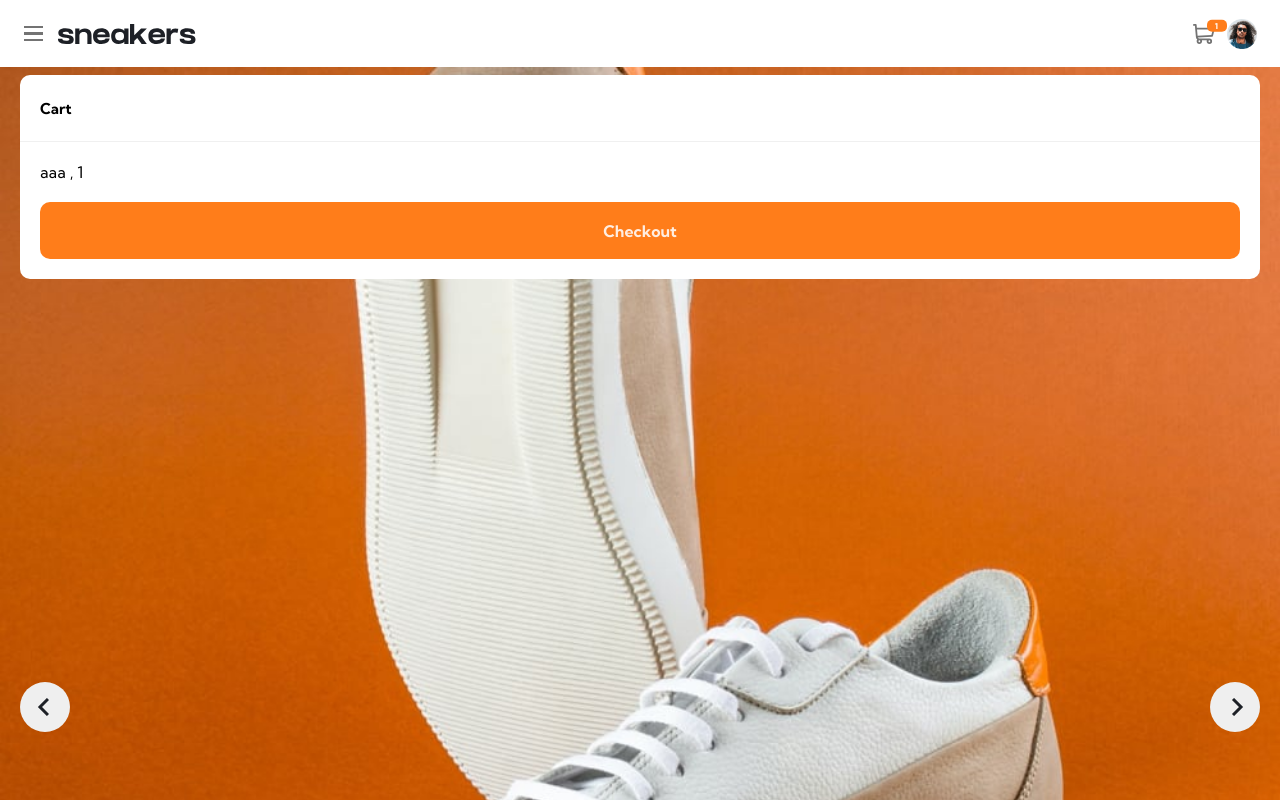
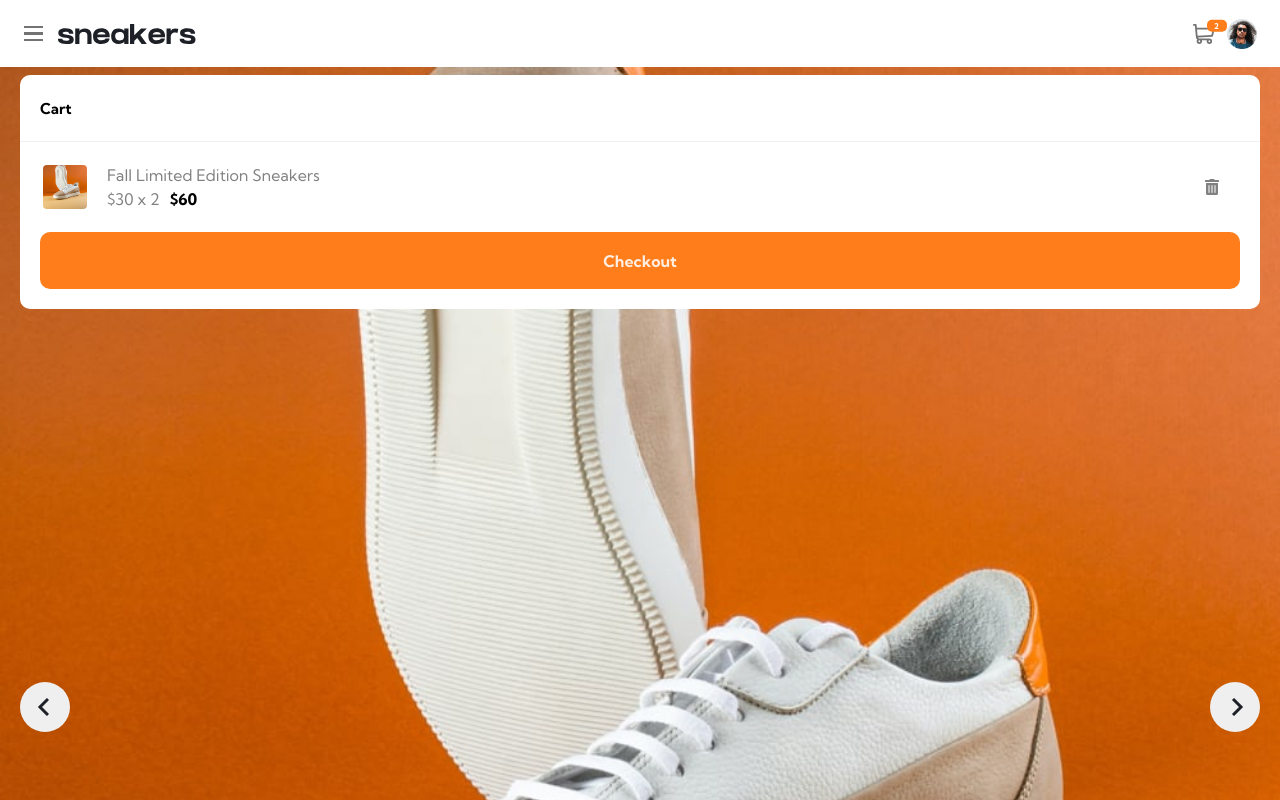
Before and after one commit to DawidOlszewski/e-commerce-product-page, a React (Create React App) app: page / in a window 1280 px wide. Shown: the top 800 px of the page. Built offline with nearby package versions, Linux system fonts and the light colour scheme.

Commit message:
whole logic added

```diff
--- /dev/null
+++ b/src/Helpers/CartHelper.js
@@ -0,0 +1,40 @@
+import { useState } from 'react';
+// import CartMultiSet from 'Helpers/CartMultiSet';
+
+const useCart = () => {
+  const [cartItems, setCartItems] = useState([
+    {
+      title: 'Fall Limited Edition Sneakers',
+      amount: 2,
+      cost: 30,
+      image: 'img',
+    },
+  ]);
+  console.log(cartItems);
+
+  const addCartItem = (
+    newItemTitle = 'Fall Limited Edition Sneakers',
+    quantity = 1
+  ) => {
+    setCartItems((cItems) => {
+      // if (newItemTitle !== cItems[0].title) throw new Error();
+
+      let newCItems = [...cItems];
+      newCItems[0].amount = quantity + Number(cItems[0].amount);
+      return newCItems;
+    });
+  };
+
+  const deleteCartItem = (newItemTitle = 'Fall Limited Edition Sneakers') => {
+    setCartItems((cartItems) => {
+      let newCI = [...cartItems];
+      newCI[0].amount = 0;
+      console.log(newCI);
+      return newCI;
+    });
+  };
+
+  return [addCartItem, deleteCartItem, cartItems];
+};
+
+export default useCart;
--- /dev/null
+++ b/src/Helpers/CartMultiSet.js
@@ -0,0 +1,30 @@
+class CartMultiSet {
+  #cartItems = [];
+  constructor(cartItems) {
+    this.#cartItems = cartItems;
+  }
+
+  addItem(newCartItem) {
+    for (const cartItemIndex in this.#cartItems) {
+      if (newCartItem.title === this.#cartItems[cartItemIndex].title) {
+        this.#cartItems[cartItemIndex].amount += newCartItem.amount;
+        return;
+      }
+    }
+    this.#cartItems.push(newCartItem);
+  }
+
+  get cartItems() {
+    return { ...this.#cartItems };
+  }
+
+  deleteItem(title) {
+    for (const cartItemIndex in this.#cartItems) {
+      if (title === this.#cartItems[cartItemIndex].title) {
+        this.#cartItems.splice(cartItemIndex, 1);
+      }
+    }
+  }
+}
+
+export default CartMultiSet;
--- a/src/Molecules/AddToCartForm/AddToCartForm.js
+++ b/src/Molecules/AddToCartForm/AddToCartForm.js
@@ -54,18 +54,19 @@ function reducer(state, action) {
 
 const AddToCartForm = () => {
   const [formState, dispatch] = useReducer(reducer, { ...initialState });
-  const { setCartArray } = useContext(CartContext);
+  const { addCartItem } = useContext(CartContext);
   return (
     <>
       <QuantityInput dispatch={dispatch} formState={formState} />
       {/* <SubmitBtn type="AddToCart" /> */}
       <StyledBtn
-        onClick={() =>
-          setCartArray([{ title: 'aa', amount: formState.quantity }])
-        }
+        onClick={() => {
+          console.log(formState.quantity);
+          addCartItem('Fall Limited Edition Sneakers', formState.quantity);
+        }}
       >
         <Cart />
-        1234
+        Add To Cart
       </StyledBtn>
     </>
   );
--- a/src/Molecules/CartPopUp/CartPopUp.js
+++ b/src/Molecules/CartPopUp/CartPopUp.js
@@ -1,6 +1,10 @@
 import styled from 'styled-components';
 import SubmitBtn from 'Atoms/SubmitBtn/SubmitBtn';
 import theme from 'theme';
+import image0 from 'assets/img/image-product-1.jpg';
+import deleteIcon from 'assets/img/icon-delete.svg';
+import { useContext } from 'react/cjs/react.development';
+import { CartContext } from 'ProductPage';
 
 const Container = styled.div`
   ${({ openCart }) => (openCart ? '' : 'display:none;')}
@@ -44,38 +48,88 @@ const Container = styled.div`
 
   li {
     margin-top: 20px;
+    padding: 3px;
+    color: gray;
     &:first-of-type {
       margin-top: 0;
     }
     &:last-of-type {
       margin-bottom: 20px;
     }
+    height: 50px;
+
+    & div {
+      padding: 0 0 0 20px;
+      display: flex;
+      justify-content: space-between;
+      flex-flow: column nowrap;
+
+      & p:first-of-type {
+        text-overflow: ellipsis;
+        white-space: nowrap;
+        overflow: hidden;
+        width: calc(100vw - 200px);
+      }
+    }
+
+    display: flex;
+    & img {
+      border-radius: 4px;
+    }
+
+    & b {
+      padding-left: 10px;
+      color: black;
+    }
   }
 `;
 
-const CartPopUp = ({ cartArray, openCart }) => {
+const DeleteIcon = styled.button`
+  margin: auto;
+  position: relative;
+  width: 25px;
+  border: none;
+  height: 25px;
+  background-color: transparent;
+  cursor: pointer;
+  :hover::before {
+    background-color: black;
+  }
+  &::before {
+    content: '';
+    position: absolute;
+    top: 0;
+    left: 0;
+    right: 0;
+    bottom: 0;
+    mask: url(${deleteIcon}) no-repeat 50% 50%;
+    background-color: gray;
+    background-size: 100% 100%;
+    transition: background-color 0.1s ease-in-out;
+  }
+`;
+
+const CartPopUp = ({ cartItems, openCart }) => {
+  const { deleteCartItem } = useContext(CartContext);
   return (
     <Container openCart={openCart}>
       <h2>Cart</h2>
       <div>
         <ul>
-          {cartArray.map(({ title, amount, cost }, index) => {
+          {cartItems.map((cartItem, index) => {
             return (
               <li>
-                {title} , {amount}
+                <img src={image0} alt="carts img" />
+                <div>
+                  <p>{cartItem.title}</p>
+                  <p>
+                    ${cartItem.cost} x {cartItem.amount}
+                    <b>${cartItem.cost * cartItem.amount}</b>
+                  </p>
+                </div>
+                <DeleteIcon onClick={() => deleteCartItem()} />
               </li>
             );
-            // return (
-            //   <li>
-            //     <img src="img" />
-            //     <div>
-            //       <p>{title}</p>
-            //       <p>
-            //         ${cost} x {amount} <span>${cost * amount}</span>
-            //       </p>
-            //     </div>
-            //   </li>
-            // );
           })}
         </ul>
         <SubmitBtn type="Checkout" />
--- a/src/Molecules/MobileNavBar/MobileNavBAr.style.js
+++ b/src/Molecules/MobileNavBar/MobileNavBAr.style.js
@@ -49,6 +49,7 @@ export const Cart = styled.button`
   height: 25px;
   margin-right: 10px;
   background-color: transparent;
+  cursor: pointer;
   &::before {
     content: '';
     position: absolute;
--- a/src/Molecules/MobileNavBar/MobileNavBar.js
+++ b/src/Molecules/MobileNavBar/MobileNavBar.js
@@ -10,7 +10,7 @@ import {
 import { CartContext, OpenMenuContext } from 'ProductPage';
 
 const MobileNavBar = () => {
-  const { cartArray } = useContext(CartContext);
+  const { cartItems } = useContext(CartContext);
   const [openCart, setOpenCart] = useState({});
   const { openMenu, setOpenMenu } = useContext(OpenMenuContext);
   return (
@@ -27,12 +27,12 @@ const MobileNavBar = () => {
         <Logo></Logo>
         <Cart
           openCart={openCart}
-          amount={cartArray.length}
+          amount={cartItems[0].amount}
           onClick={() => setOpenCart((open) => !open)}
         />
         <img src={avatarPath} alt="avatar" />
       </StyledHeader>
-      <CartPopUp openCart={openCart} cartArray={cartArray} />
+      <CartPopUp openCart={openCart} cartItems={cartItems} />
     </>
   );
 };
--- a/src/ProductPage.js
+++ b/src/ProductPage.js
@@ -10,14 +10,16 @@ import DesktopNavBar from 'Molecules/DesktopNavBar/DesktopNavBar';
 import MobileNavBar from 'Molecules/MobileNavBar/MobileNavBar';
 import MobileMenu from 'Molecules/MobileMenu/MobileMenu';
 import MobileGallery from 'Molecules/MobileGallery/MobileGallery';
-import useWindowDimensions from 'WindowDimentions';
+import useWindowDimensions from 'Helpers/WindowDimentionsHelper';
 import ProductInfo from 'Atoms/ProductInfo/ProductInfo';
 import iconCartPath from 'assets/img/icon-cart.svg';
 import AddToCartForm from 'Molecules/AddToCartForm/AddToCartForm';
+import useCart from 'Helpers/CartHelper';
 
 export const CartContext = React.createContext({
-  cartArray: {},
-  setCartArray: () => {},
+  cartItems: [],
+  deleteCartItem: () => {},
+  addCartItem: () => {},
 });
 
 export const OpenMenuContext = React.createContext({
@@ -42,7 +44,7 @@ function ProductPage({
 }) {
   const { width, height } = useWindowDimensions();
   const [openMenu, setOpenMenu] = useState(false);
-  const [cartArray, setCartArray] = useState([{ title: 'aaa', amount: '1' }]);
+  const [addCartItem, deleteCartItem, cartItems] = useCart();
 
   return (
     <ThemeProvider theme={theme}>
@@ -51,7 +53,9 @@ function ProductPage({
           value={{ company, title, description, prevPrice, price }}
         >
           <OpenMenuContext.Provider value={{ openMenu, setOpenMenu }}>
-            <CartContext.Provider value={{ cartArray, setCartArray }}>
+            <CartContext.Provider
+              value={{ addCartItem, deleteCartItem, cartItems }}
+            >
               <GlobalStyle />
               <MobileNavBar />
               <MobileMenu />
```
Also changed, not shown: src/Helpers/WindowDimentionsHelper.js (renamed from src/WindowDimentions.js).
